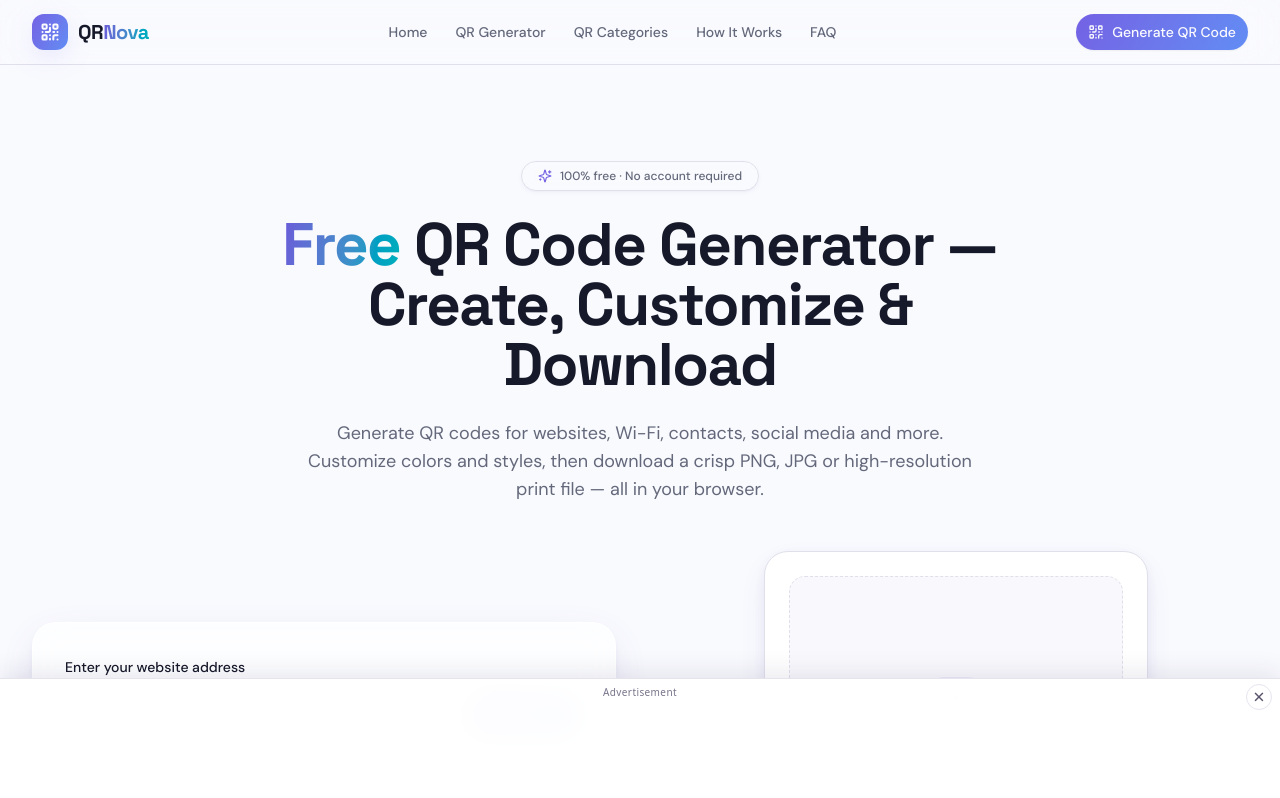
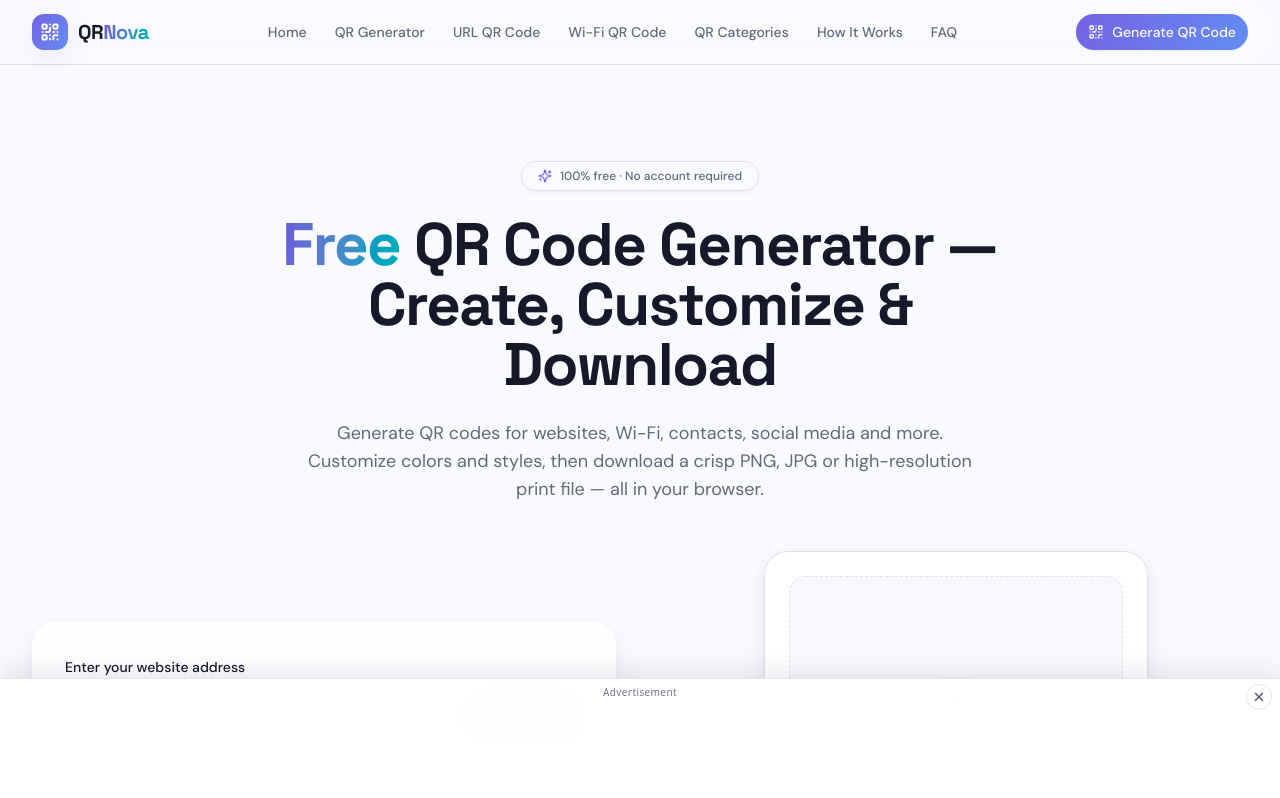
Before and after one commit to maryamsafdar/qrnova, a React (Vite) app in the folder src/frontend/: page / in a window 1280 px wide. Shown: the top 798 px of the page. Built offline with nearby package versions, Linux system fonts and the light colour scheme; what @caffeineai/core-infrastructure would draw is missing.

Commit message:
Add SEO landing pages and improve organic search optimization

```diff
--- a/src/frontend/src/components/layout/Navbar.tsx
+++ b/src/frontend/src/components/layout/Navbar.tsx
@@ -8,6 +8,8 @@ import { Logo } from "./Logo";
 const NAV_LINKS = [
   { label: "Home", to: "/" as const },
   { label: "QR Generator", to: "/generator" as const },
+  { label: "URL QR Code", to: "/url-qr-code-generator" as const },
+  { label: "Wi-Fi QR Code", to: "/wifi-qr-code-generator" as const },
   { label: "QR Categories", to: "/", hash: "categories" },
   { label: "How It Works", to: "/", hash: "how-it-works" },
   { label: "FAQ", to: "/", hash: "faq" },
```
